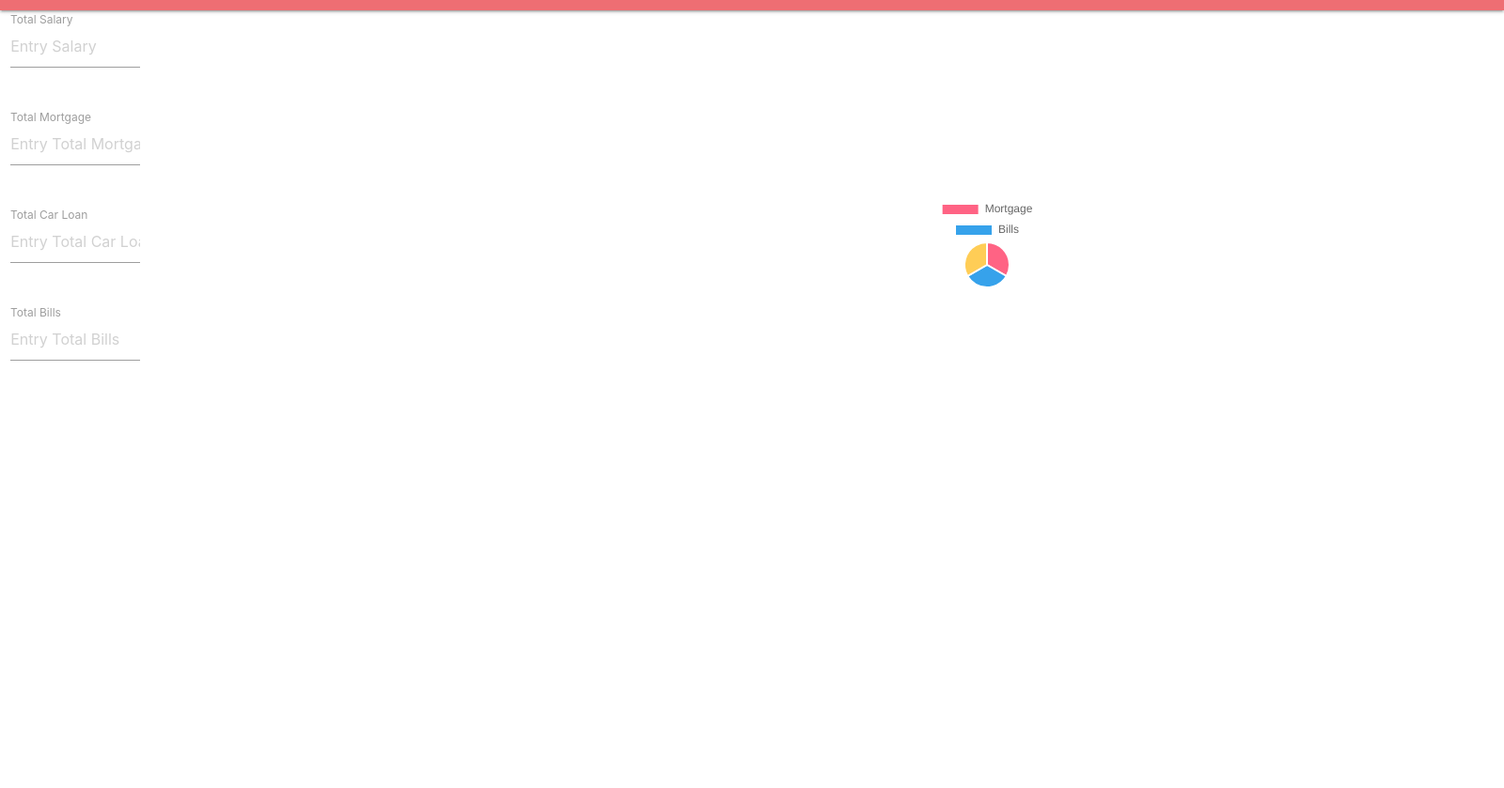
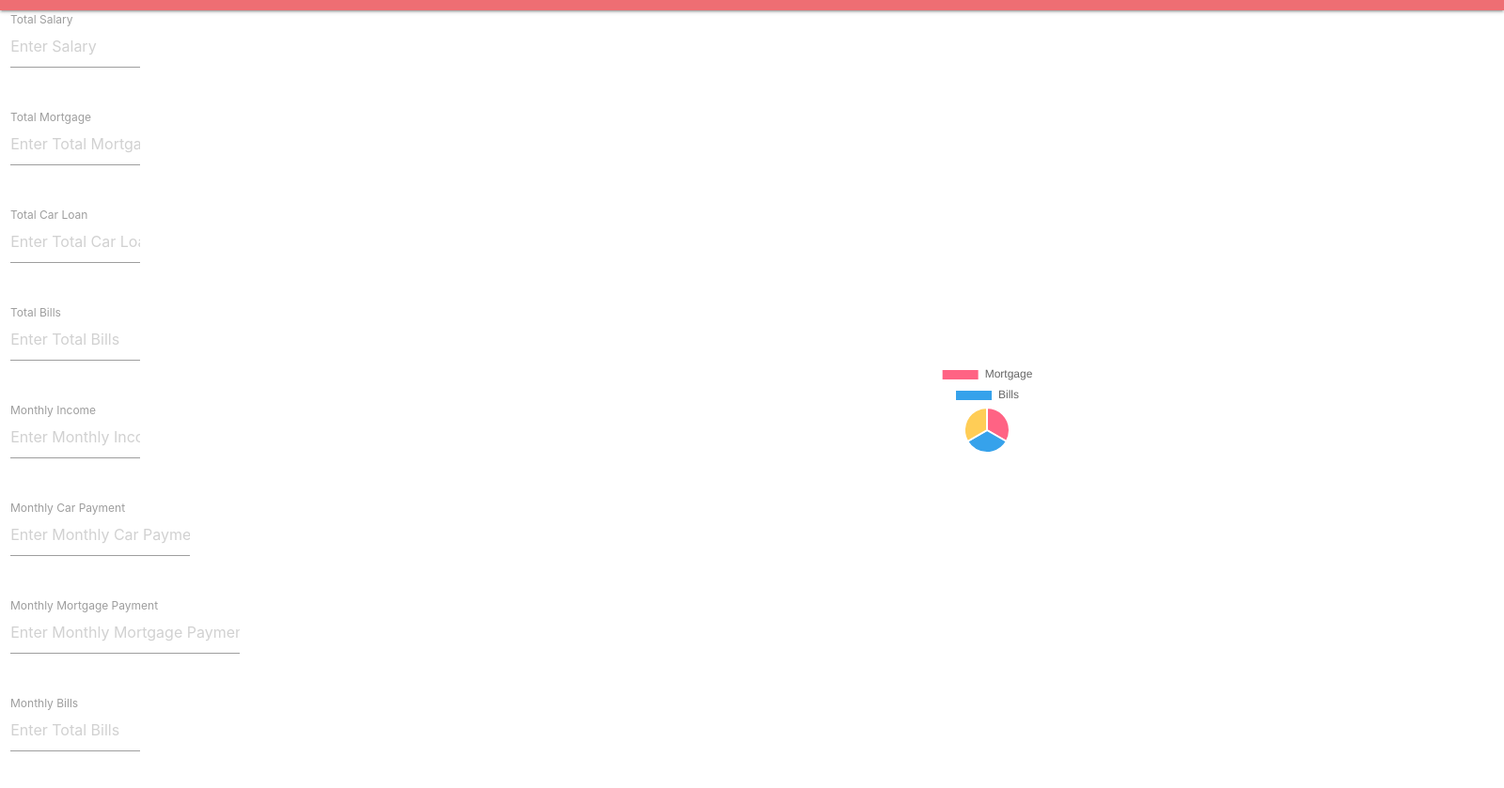
Before and after one commit to JonasWalker/Moneyzz, an Electron app: page mainWindow.html in a window 1600 px wide. Shown: the part 53-892 px from the top of the page at 94% size. Drawn offline with nearby package versions, Linux system fonts and the light colour scheme; no server answers.

Commit message:
more changes

```diff
--- a/main.js
+++ b/main.js
@@ -21,7 +21,7 @@ connection.query(
   'SELECT salary FROM moneyz.accountinfo',
   function (error, results, fields) {
     if (error) throw error
-    console.log(results)
+    // console.log(results)
   }
 )
 
@@ -97,7 +97,7 @@ function createAddWindow(_xwindow, _title) {
 
 // Catch item:add
 ipcMain.on('item:add', function (e, item) {
-  console.log(item)
+  //console.log(item)
   mainWindow.webContents.send('item:add', item)
   addWindow.close()
 })
--- a/mainWindow.html
+++ b/mainWindow.html
@@ -17,7 +17,7 @@
     <!--Let browser know website is optimized for mobile-->
     <meta name="viewport" content="width=device-width, initial-scale=1.0" />
 
-    <title onload="whenOpen()">Moneyzz</title>
+    <title>Moneyzz</title>
     <link
       rel="stylesheet"
       href="https://cdnjs.cloudflare.com/ajax/libs/materialize/1.0.0/css/materialize.min.css"
@@ -29,17 +29,12 @@
         <a class="brand-logo center">Moneyzz</a>
       </div>
     </nav>
-    <div
-      class="row"
-      onload="whenOpen()"
-      style="width: 20%; float: left"
-      class="left-align"
-    >
+    <div class="row" style="width: 20%; float: left" class="left-align">
       <form class="col s12">
         <div class="row">
           <div class="input-field col s6">
             <input
-              placeholder="Entry Salary"
+              placeholder="Enter Salary"
               id="totalSalary"
               type="text"
               onblur="upDateDatabase()"
@@ -50,7 +45,7 @@
         <div class="row">
           <div class="input-field col s6">
             <input
-              placeholder="Entry Total Mortgages"
+              placeholder="Enter Total Mortgages"
               type="text"
               id="totalMortgage"
               name="totalMortgage"
@@ -61,7 +56,7 @@
         <div class="row">
           <div class="input-field col s6">
             <input
-              placeholder="Entry Total Car Loans"
+              placeholder="Enter Total Car Loans"
               type="text"
               id="totalCarLoan"
               name="totalCarLoan"
@@ -73,13 +68,65 @@
         <div class="row">
           <div class="input-field col s6">
             <input
-              placeholder="Entry Total Bills"
+              placeholder="Enter Total Bills"
               type="text"
               id="totalBills"
               name="totalBills"
               onblur="upDateDatabase()"
             />
             <label class="active" for="totalBills">Total Bills</label>
+          </div>
+        </div>
+        <div class="row">
+          <div class="input-field col s6">
+            <input
+              placeholder="Enter Monthly Income"
+              type="text"
+              id="monthlyIncome"
+              name="monthlyIncome"
+              onblur="upDateDatabase()"
+            />
+            <label class="active" for="monthlyIncome">Monthly Income</label>
+          </div>
+        </div>
+        <div class="row">
+          <div class="input-field col s8">
+            <input
+              placeholder="Enter Monthly Car Payment"
+              type="text"
+              id="monthlyCarPay"
+              name="monthlyCarPay"
+              onblur="upDateDatabase()"
+            />
+            <label class="active" for="monthlyCarPay"
+              >Monthly Car Payment</label
+            >
+          </div>
+        </div>
+        <div class="row">
+          <div class="input-field col s10">
+            <input
+              placeholder="Enter Monthly Mortgage Payment"
+              type="text"
+              id="monthlyMortgagePay"
+              name="monthlyMortgagePay"
+              onblur="upDateDatabase()"
+            />
+            <label class="active" for="monthlyMortgagePay"
+              >Monthly Mortgage Payment</label
+            >
+          </div>
+        </div>
+        <div class="row">
+          <div class="input-field col s6">
+            <input
+              placeholder="Enter Total Bills"
+              type="text"
+              id="monthlyBills"
+              name="monthlyBills"
+              onblur="upDateDatabase()"
+            />
+            <label class="active" for="monthlyBills">Monthly Bills</label>
           </div>
         </div>
         <!-- <button class="btn waves-effect waves-light" type="submit">
@@ -91,7 +138,7 @@
     <!-- canvas for piechart -->
     <div>
       <canvas
-        style="width: 70%; float: right; margin-top: -15%"
+        style="width: 70%; float: right; margin-top: -30%"
         class="left-align"
         id="myChart"
       ></canvas>
@@ -184,7 +231,7 @@
     <script src="https://cdn.jsdelivr.net/npm/chart.js"></script>
     <script>
       // Fills everything onLoad
-      function whenOpen() {
+      window.onload = function whenOpen() {
         // SQL stuff
         const electron = require('electron')
         const { ipcRenderer } = electron
@@ -192,6 +239,8 @@
 
         //auto-populate the info
         var mysql = require('mysql')
+
+        console.log('test')
 
         var connection = mysql.createConnection({
           host: '127.0.0.1',
@@ -245,15 +294,15 @@
         var item4 = document.getElementById('totalBills').value
 
         connection.query(
-          'UPDATE accountinfo SET salary =' +
+          'UPDATE accountinfo SET salary ="' +
             item1 +
-            ', totalMortgages = ' +
+            '", totalMortgages = "' +
             item2 +
-            ', totalBills = ' +
+            '", totalCarLoans = "' +
             item3 +
-            ', totalCarLoans = ' +
+            '", totalBills = "' +
             item4 +
-            ';',
+            '";',
           function (error, results, fields) {
             if (error) throw error
             console.log(results)
```
